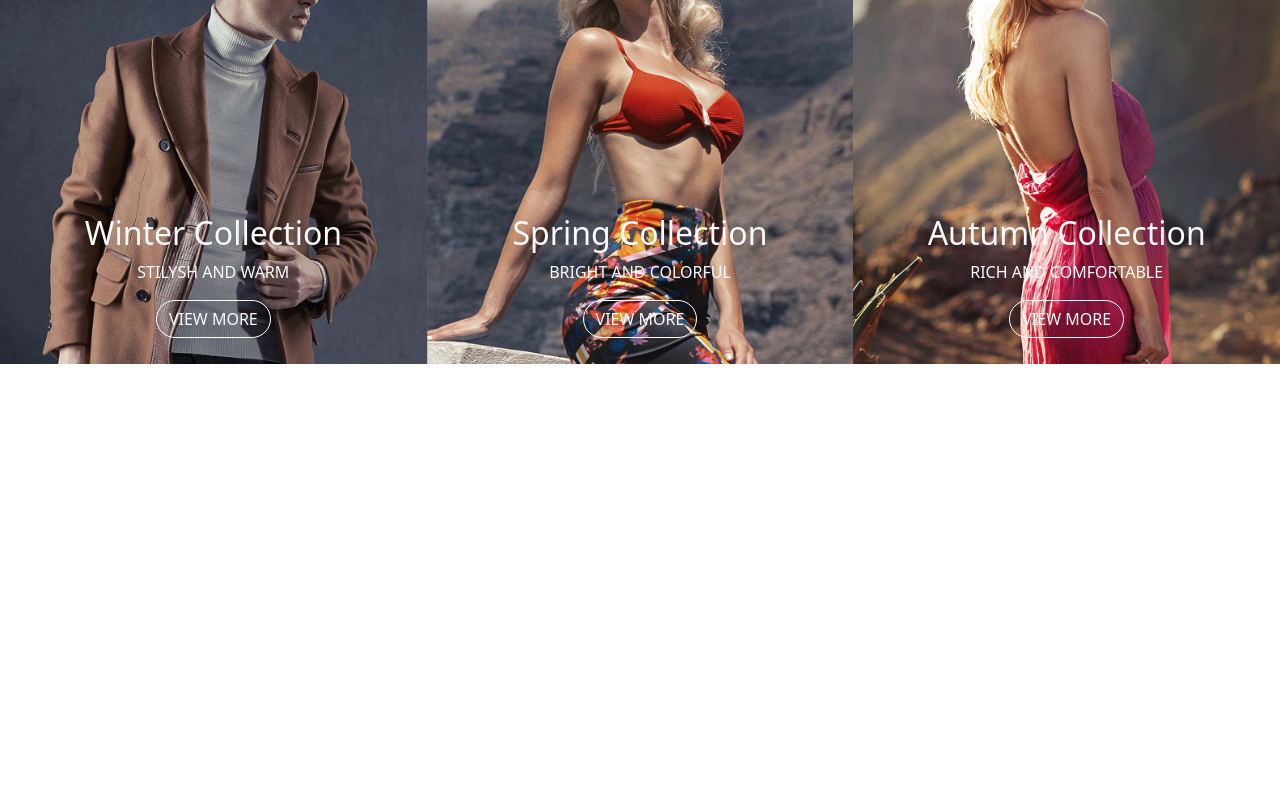
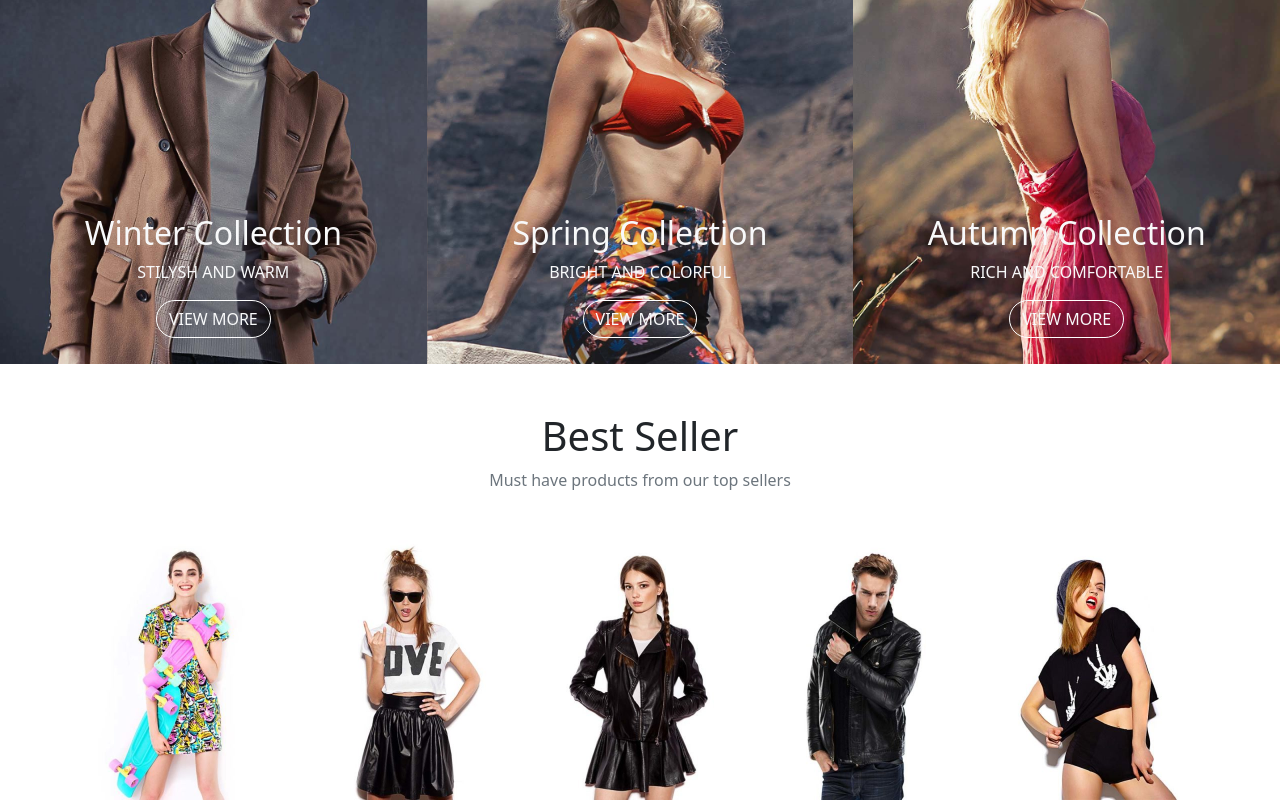
Before and after one commit to chiaraxs/proj-html-vuejs, a Vue app: page / in a window 1280 px wide. Shown: the part 1698-2498 px from the top of the page. Before the commit the page ends 2062 px from the top, so only its background shows below. Built offline with nearby package versions, Linux system fonts and the light colour scheme.

Commit message:
Completed: BestSeller

```diff
--- a/src/components/BestSeller.vue
+++ b/src/components/BestSeller.vue
@@ -1,5 +1,75 @@
 <template>
-    <div></div>
+    <div class="container-fluid">
+        <div class="container mt-5">
+
+            <div class="text-center">
+                <h1>Best Seller</h1>
+                <p class="text-muted">Must have products from our top sellers</p>
+            </div>
+
+
+            <!-- OUTFITS CONTAINER -->
+            <div class="row mt-5">
+
+                <!-- OUTFIT 1 -->
+                <div class="col">
+
+                    <div class="container-outfit">
+                        <img src="../assets/img/spring_printed_dress-400x520.jpg" alt="">
+                    </div>
+
+
+                </div>
+                <!-- / OUTFIT 1  -->
+
+                <!-- OUTFIT 2 -->
+                <div class="col">
+
+                    <div class="container-outfit">
+                        <img src="../assets/img/modern_love_tee-400x520.jpg" alt="">
+                    </div>
+
+
+                </div>
+                <!-- / OUTFIT 2 -->
+
+                <!-- OUTFIT 3 -->
+                <div class="col">
+
+                    <div class="container-outfit">
+                        <img src="../assets/img/black_leather_jacket-400x520.jpg" alt="">
+                    </div>
+
+                </div>
+                <!-- / OUTFIT 3 -->
+
+                <!-- OUTFIT 4 -->
+                <div class="col">
+
+                    <div class="container-outfit">
+                        <img src="../assets/img/black_elegant_leather_jacket-400x520.jpg" alt="">
+                    </div>
+
+                </div>
+                <!-- / OUTFIT 4 -->
+
+                 <!-- OUTFIT 5 -->
+                <div class="col">
+
+                    <div class="container-outfit">
+                        <img src="../assets/img/hipster_black_top-400x520.jpg" alt="">
+                    </div>
+
+                </div>
+                <!-- / OUTFIT 5 -->
+
+
+            </div>
+            <!-- / OUTFITS CONTAINER  -->
+
+
+        </div>
+    </div>
 </template>
 
 
@@ -12,4 +82,9 @@ export default {
 <style lang="scss" scoped>
 @import '@/style/variables.scss';
 
+.container-outfit{
+    img{
+        width: 200px;
+    }
+}
 </style>
```
